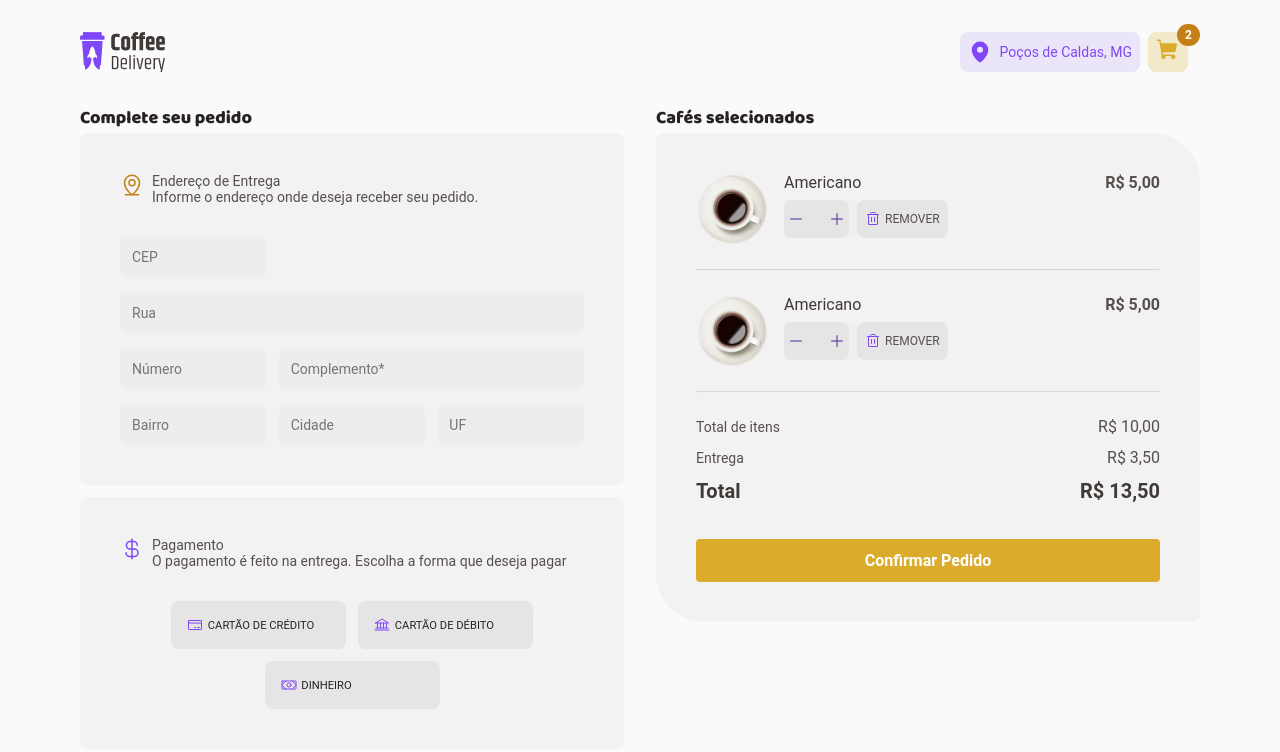
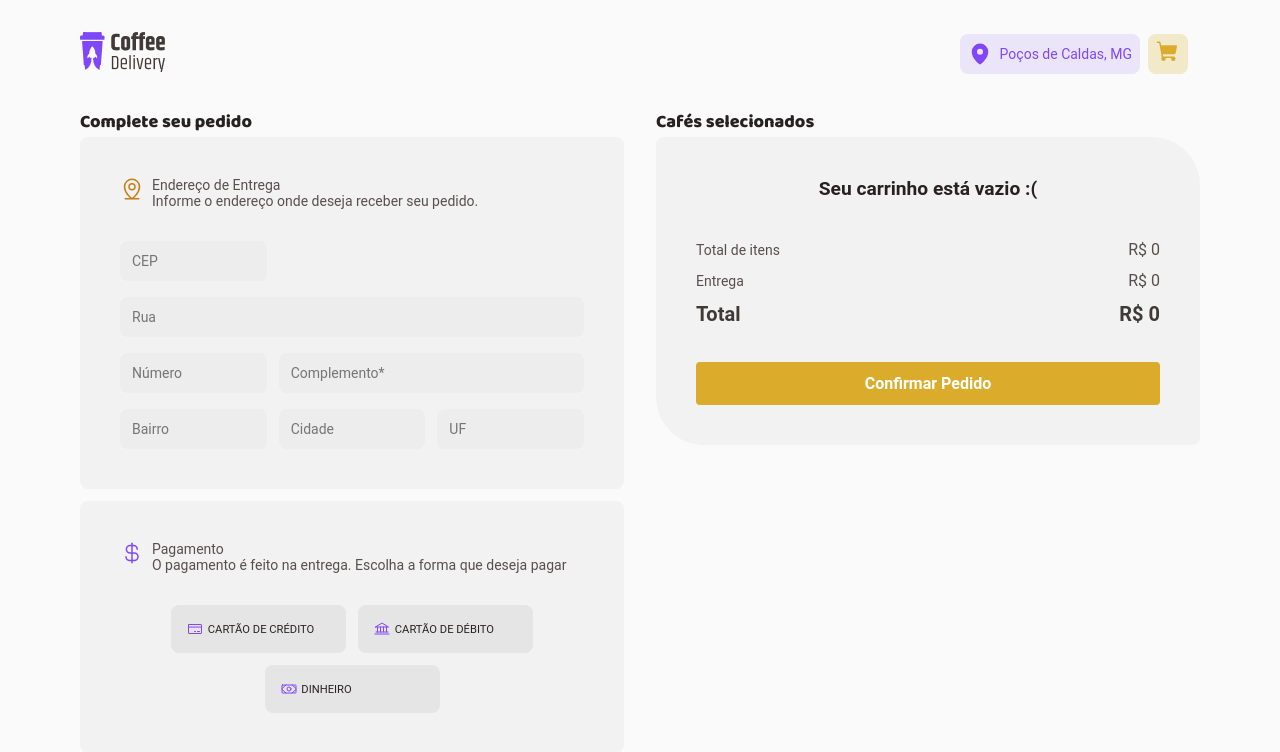
Before and after one commit to VncS1/ignite-coffee-delivery, a React (Vite) app: page /checkout in a window 1280 px wide. Shown: the top 752 px of the page. Built offline with nearby package versions, Linux system fonts and the light colour scheme.

Commit message:
Carrinho funcionando e mensagem de carrinho vazio aparecendo

```diff
--- a/src/components/Header/index.tsx
+++ b/src/components/Header/index.tsx
@@ -2,12 +2,21 @@ import { InfosContainer, HeaderContainer, MapIcon, CartIcon } from "./style";
 
 import logo from '../../assets/logo.png'
 import { NavLink } from "react-router-dom";
+import { useContext } from "react";
+import { CoffeesContext } from "../../contexts/CoffeesContext";
 
 
 export function Header() {
+
+    const { coffees } = useContext(CoffeesContext)
+
+    const coffeeCount = !!coffees.length
+
     return (
         <HeaderContainer>
-            <img src={logo} />
+            <NavLink to="/">
+                <img src={logo} />
+            </NavLink>
 
             <InfosContainer>
                 <div className="localeContainer">
@@ -16,7 +25,9 @@ export function Header() {
                 </div>
 
                 <NavLink to="/checkout" className="buttonCart">
-                    <div className="cartCount">2</div>
+                    {coffeeCount && (
+                        <div className="cartCount">{coffees.length}</div>
+                    )}
                     <CartIcon size={24} weight="fill" />
                 </NavLink>
             </InfosContainer>
--- a/src/contexts/CoffeesContext.tsx
+++ b/src/contexts/CoffeesContext.tsx
@@ -1,4 +1,4 @@
-import { createContext, ReactNode, useState } from "react"
+import { createContext, ReactNode, useEffect, useState } from "react"
 
 interface CartProps {
     id: number
@@ -12,6 +12,7 @@ interface CartProps {
 interface CoffeesContextData {
     coffees: CartProps[]
     setCoffees: (coffees: CartProps[]) => void
+    handleAddToCart: (coffee: CartProps) => void
 }
 
 export const CoffeesContext = createContext<CoffeesContextData>({} as CoffeesContextData)
@@ -20,16 +21,44 @@ interface CoffeesContextProviderProps {
     children: ReactNode
 }
 
-export function CoffeesContextProvider({children}: CoffeesContextProviderProps) {
+export function CoffeesContextProvider({ children }: CoffeesContextProviderProps) {
     const [coffees, setCoffees] = useState<CartProps[]>([])
 
+    //salvando os ciclos no local storage
+    useEffect(() => {
+        const stateJSON = JSON.stringify(coffees)
+
+        localStorage.setItem('@ignite-coffee-delivery:coffees-state-1.0.0', stateJSON)
+    }, [coffees])
+
+    function handleAddToCart(coffee: CartProps) {
+        const cartItem = coffees.find(c => c.id === coffee.id)
+
+        if (cartItem) {
+            cartItem.quantity = coffee.quantity
+
+            const cart = coffees.filter(c => c.id !== coffee.id)
+            setCoffees([...cart, cartItem])
+
+        } else {
+            setCoffees([...coffees, {
+                id: coffee.id,
+                image: coffee.image,
+                type: coffee.type,
+                name: coffee.name,
+                description: coffee.description,
+                quantity: coffee.quantity
+            }])
+        }
+    }
 
     console.log(coffees)
     return (
         <CoffeesContext.Provider
             value={{
                 coffees,
-                setCoffees
+                setCoffees,
+                handleAddToCart
             }}
         >
             {children}
--- a/src/pages/Checkout/components/CheckoutCart/components/CartItem/index.tsx
+++ b/src/pages/Checkout/components/CheckoutCart/components/CartItem/index.tsx
@@ -1,18 +1,35 @@
 import { QuantityForm } from '../../../../../../components/QuantityForm';
 import americano from '../../../../../../assets/coffee-images/americano.png';
 import { ItemContainer, TrashIcon } from './style';
+import { useContext, useState } from 'react';
+import { CoffeesContext } from '../../../../../../contexts/CoffeesContext';
 
-export function CartItem() {
+interface CartProps {
+    id: number
+    image: string
+    name: string
+    quantityItems: number
+}
+
+export function CartItem({id, image, name, quantityItems}: CartProps) {
+    const { coffees } = useContext(CoffeesContext)
+
+    const [quantity, setQuantity] = useState(quantityItems);
+
+
     return (
         <ItemContainer>
             <div className="item">
 
                 <div className="product-info">
-                    <img src={americano} />
+                    <img src={image} />
                     <div className="product-details">
-                        <span className="product-name">Americano</span>
+                        <span className="product-name">{name}</span>
                         <div className="edit-product">
-                            <QuantityForm />
+                            <QuantityForm
+                                setQuantity={setQuantity}
+                                quantity={quantity}
+                            />
                             <button type="button" className="remove-button"><TrashIcon size={16} /><span>REMOVER</span></button>
                         </div>
                     </div>
--- a/src/pages/Checkout/components/CheckoutCart/index.tsx
+++ b/src/pages/Checkout/components/CheckoutCart/index.tsx
@@ -1,26 +1,47 @@
+import { useContext } from "react";
+import { CoffeesContext } from "../../../../contexts/CoffeesContext";
 import { CartItem } from "./components/CartItem";
 import { CartContainer, FinalPrice, CheckoutButton } from "./style";
 
 
 export function CheckoutCart() {
+    const { coffees } = useContext(CoffeesContext)
+
+    const coffeesCount = !!coffees.length
+
     return (
         <CartContainer>
             <div className="products">
-                <CartItem />
-                <CartItem />
+                {coffeesCount ? (
+                    coffees.map(coffee => {
+                        return (
+                            <CartItem
+                                key={coffee.id}
+                                id={coffee.id}
+                                image={coffee.image}
+                                name={coffee.name}
+                                quantityItems={coffee.quantity}
+                            />
+                        )
+                    })
+                ): (
+                    <div className="empty-cart">
+                        <span className="empty-cart-text">Seu carrinho está vazio :(</span>
+                    </div>
+                )}
             </div>
             <FinalPrice>
                 <div className="total-items">
                     <span className="total-items-text">Total de itens</span>
-                    <span className="price">R$ 10,00</span>
+                    <span className="price">R$ 0</span>
                 </div>
                 <div className="shipping">
                     <span className="shipping-text">Entrega</span>
-                    <span className="shipping-value">R$ 3,50</span>
+                    <span className="shipping-value">R$ 0</span>
                 </div>
                 <div className="final-price">
                     <span className="final-price-text">Total</span>
-                    <span className="final-price-value">R$ 13,50</span>
+                    <span className="final-price-value">R$ 0</span>
                 </div>
             </FinalPrice>
             <CheckoutButton type="button">
--- a/src/pages/Checkout/components/CheckoutCart/style.ts
+++ b/src/pages/Checkout/components/CheckoutCart/style.ts
@@ -6,11 +6,14 @@ export const CartContainer = styled.main`
     background: ${props => props.theme["base-color"]};
     max-height: 498px;
 
+
     border-top-right-radius: 48px;
     border-bottom-left-radius: 48px;
 
     border-top-left-radius: 8px;
     border-bottom-right-radius: 8px;
+
+
 
 
     /* @media (max-width: 425px) {
@@ -19,8 +22,23 @@ export const CartContainer = styled.main`
         margin: 0 auto;
     } */
 
+    .products {
+        .empty-cart {
+            padding: 0 4rem 2.5rem 4rem ;
+            display: flex;
+            align-items: center;
+            justify-content: center;
+
+            .empty-cart-text {
+                font-weight: bold;
+                font-size: 1.2rem;
+            }
+        }
+    }
+
     @media(max-width: 1024px){
         margin-bottom: 2rem;
+        width: 100%;
     }
 `
 
--- a/src/pages/Home/components/Coffees/Coffee/index.tsx
+++ b/src/pages/Home/components/Coffees/Coffee/index.tsx
@@ -12,52 +12,13 @@ interface CoffeeProps {
     description: string;
 }
 
-export function Coffee({ id, image, type, name, description }: CoffeeProps) {
+export function Coffee({id, image, type, name, description }: CoffeeProps) {
 
-    const { setCoffees, coffees } = useContext(CoffeesContext)
+    const { setCoffees, coffees, handleAddToCart } = useContext(CoffeesContext)
 
     const [quantity, setQuantity] = useState(0);
 
-    function handleAddToCart() {
-        if (quantity === 0) {
-            return
-        }
 
-        let coffeeExists = false;
-        let coffeeQuantity = 0
-
-        coffees.map(coffee => {
-            if (coffee.id === id) {
-                coffeeExists = true;
-                //quantidade antiga
-                if (coffeeQuantity !== quantity) {
-                    setCoffees(coffees.map(coffee => {
-                        if (coffee.id === id) {
-                            return {
-                                ...coffee,
-                                quantity //atualizar a quantidade
-                            }
-                        }
-                        return coffee
-                    }))
-                }
-            }
-        })
-
-        if (coffeeExists) {
-            return console.log("Carrinho atualizado")
-        } else {
-            setCoffees([...coffees, {
-                id,
-                image,
-                type,
-                name,
-                description,
-                quantity
-            }])
-        }
-
-    }
 
     return (
         <CoffeeContainer>
@@ -89,7 +50,7 @@ export function Coffee({ id, image, type, name, description }: CoffeeProps) {
                             quantity={quantity}
                             setQuantity={setQuantity}
                         />
-                        <button onClick={handleAddToCart} type="button" className="add-to-cart">
+                        <button onClick={() => handleAddToCart({id, image, type, name, description, quantity})} disabled={quantity === 0} type="button" className="add-to-cart">
                             <CartIcon size={24} weight="fill" />
                         </button>
                     </form>
--- a/src/pages/Home/components/Coffees/Coffee/style.ts
+++ b/src/pages/Home/components/Coffees/Coffee/style.ts
@@ -120,6 +120,11 @@ export const CoffeeInfos = styled.div`
                 display: flex;
                 justify-content: center;
                 align-items: center;
+                cursor: pointer;
+
+                &:disabled {
+                    cursor: not-allowed;
+                }
             }
 
 
@@ -132,5 +137,4 @@ export const CoffeeInfos = styled.div`
 
 export const CartIcon = styled(ShoppingCart)`
     color: ${props => props.theme['background']};
-    cursor: pointer;
 `
```
